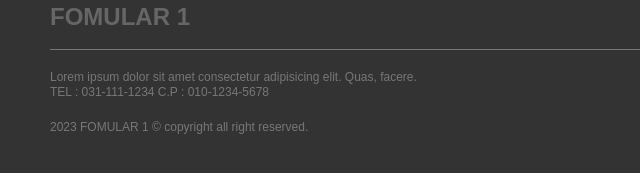
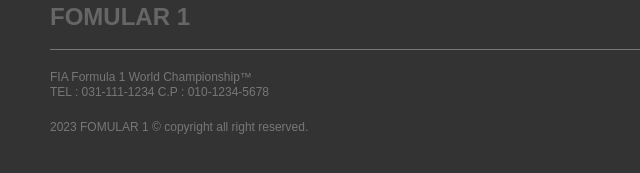
Before and after one commit to yeh282214/gjgkjh, a plain HTML site: page index.html in a window 1280 px wide. Shown: the part 1563-1736 px from the top of the page, 0-640 px from the left. Drawn offline with Linux system fonts and the light colour scheme.

Commit message:
Update index.html

```diff
--- a/index.html
+++ b/index.html
@@ -95,7 +95,7 @@
 
             <div class="lower">
                 <address>
-                    Lorem ipsum dolor sit amet consectetur adipisicing elit. Quas, facere.<br>
+                    FIA Formula 1 World Championship™<br>
                     TEL : 031-111-1234 C.P : 010-1234-5678
                 </address>
                 <p>
```
